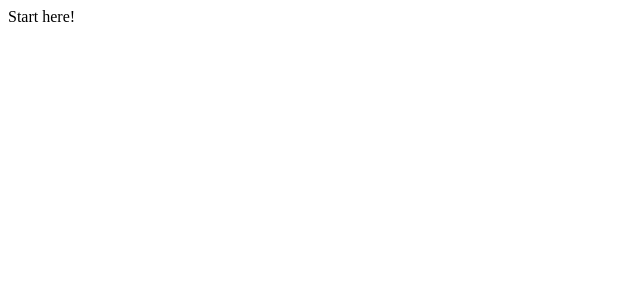
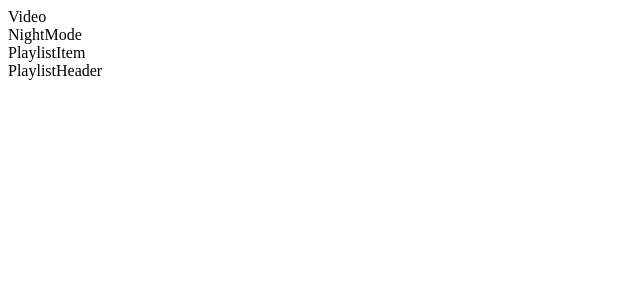
Before and after one commit to atorov/react-hooks-videoplayer, a React (Create React App) app: page / in a window 1280 px wide. Shown: the top 300 px of the page, without its empty margins (0-640 px from the left). Built offline with nearby package versions, Linux system fonts and the light colour scheme.

Commit message:
react components scaffolding

```diff
--- a/src/components/App/index.jsx
+++ b/src/components/App/index.jsx
@@ -1,9 +1,9 @@
 import React from 'react'
 
+import VideoPlayer from '../VideoPlayer'
+
 const App = () => (
-    <div>
-        Start here!
-    </div>
+    <VideoPlayer />
 )
 
 export default App
--- /dev/null
+++ b/src/components/NightMode/index.jsx
@@ -0,0 +1,9 @@
+import React from 'react'
+
+const NightMode = props => (
+    <div>
+        NightMode
+    </div>
+)
+
+export default NightMode
--- /dev/null
+++ b/src/components/Playlist/index.jsx
@@ -0,0 +1,15 @@
+import React from 'react'
+
+import NightMode from '../NightMode'
+import PlaylistHeader from '../PlaylistHeader'
+import PlaylistItems from '../PlaylistItems'
+
+const Playlist = props => (
+    <>
+        <NightMode />
+        <PlaylistHeader />
+        <PlaylistItems />
+    </>
+)
+
+export default Playlist
--- /dev/null
+++ b/src/components/PlaylistHeader/index.jsx
@@ -0,0 +1,9 @@
+import React from 'react'
+
+const PlaylistItem = props => (
+    <div>
+        PlaylistItem
+    </div>
+)
+
+export default PlaylistItem
--- /dev/null
+++ b/src/components/PlaylistItem/index.jsx
@@ -0,0 +1,9 @@
+import React from 'react'
+
+const PlaylistHeader = props => (
+    <div>
+        PlaylistHeader
+    </div>
+)
+
+export default PlaylistHeader
--- /dev/null
+++ b/src/components/PlaylistItems/index.jsx
@@ -0,0 +1,9 @@
+import React from 'react'
+
+import PlaylistItem from '../PlaylistItem'
+
+const PlaylistItems = props => (
+    <PlaylistItem />
+)
+
+export default PlaylistItems
--- /dev/null
+++ b/src/components/Video/index.jsx
@@ -0,0 +1,11 @@
+import React from 'react'
+
+import ReactPlayer from 'react-player'
+
+const Video = props => (
+    <div>
+        Video
+    </div>
+)
+
+export default Video
--- /dev/null
+++ b/src/components/VideoPlayer/index.jsx
@@ -0,0 +1,15 @@
+import React from 'react'
+
+import Playlist from '../Playlist'
+import Video from '../Video'
+
+const VideoPlayer = props => {
+    return (
+        <>
+            <Video />
+            <Playlist />
+        </>
+    )
+}
+
+export default VideoPlayer
--- a/src/index.jsx
+++ b/src/index.jsx
@@ -7,7 +7,4 @@ import App from './components/App'
 
 ReactDOM.render(<App />, document.getElementById('root'));
 
-// If you want your app to work offline and load faster, you can change
-// unregister() to register() below. Note this comes with some pitfalls.
-// Learn more about service workers: http://bit.ly/CRA-PWA
 // serviceWorker.unregister(); TODO:
```
